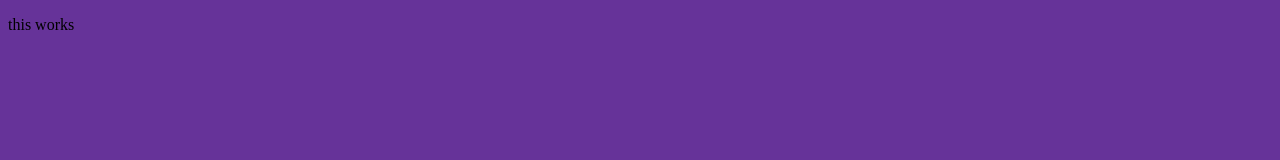
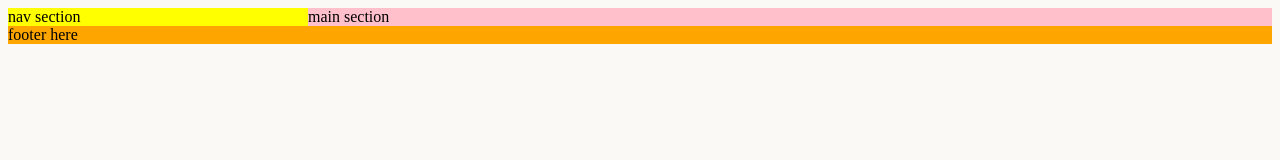
Before and after one commit to larakielcode/top-to-do-list, a website built with webpack: page src/template.html in a window 1280 px wide. Built offline with nearby package versions, Linux system fonts and the light colour scheme.

Commit message:
added some code to the initial layout

```diff
--- a/src/main-content.js
+++ b/src/main-content.js
@@ -1,9 +1,9 @@
 // main-content.js
 
 export default function displayUi() {
-    const mainContent = document.querySelector('#main-content');
+    const topNavWrapper = document.querySelector('#top-nav');
     const testpara = document.createElement('p');
 
-    mainContent.appendChild(testpara);
+    topNavWrapper.appendChild(testpara);
     testpara.textContent = 'this works';
 }
--- a/src/styles/main.css
+++ b/src/styles/main.css
@@ -1,5 +1,32 @@
 /* main.css */
 
+* {
+
+    /* my defined colors */
+    --clr-off-white: #FAF9F6;
+}
+
 body {
-    background-color: rebeccapurple;
+    background-color: var(--clr-off-white);
 }
+
+.wrapper {
+    background-color: red;
+    display: grid;
+    grid-template-columns: 300px 1fr;
+}
+
+nav {
+    background-color: yellow;
+    grid-column: 1 / 2;
+}
+
+main {
+    background-color: pink;
+    grid-column: 2 / 3;
+}
+
+footer {
+    background-color: orange;
+    grid-column: 1 / 3;
+}
--- a/src/template.html
+++ b/src/template.html
@@ -6,6 +6,20 @@
     <title><%= htmlWebpackPlugin.options.title %></title>
 </head>
 <body>
-    <div id="main-content"></div>
+    <div class="wrapper">
+
+        <nav>
+            nav section
+        </nav>
+
+        <main>
+            main section
+        </main>
+
+        <footer>
+            footer here
+        </footer>
+
+    </div>
 </body>
 </html>
```
